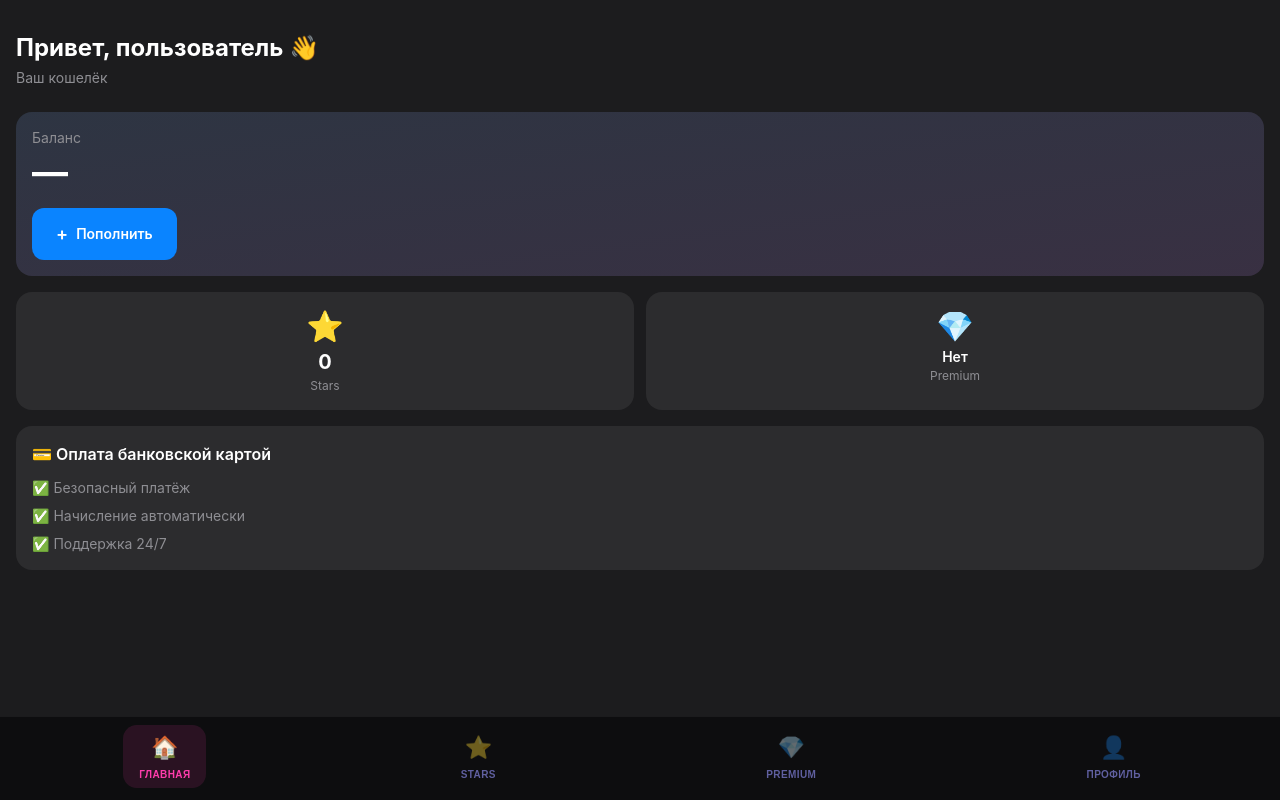
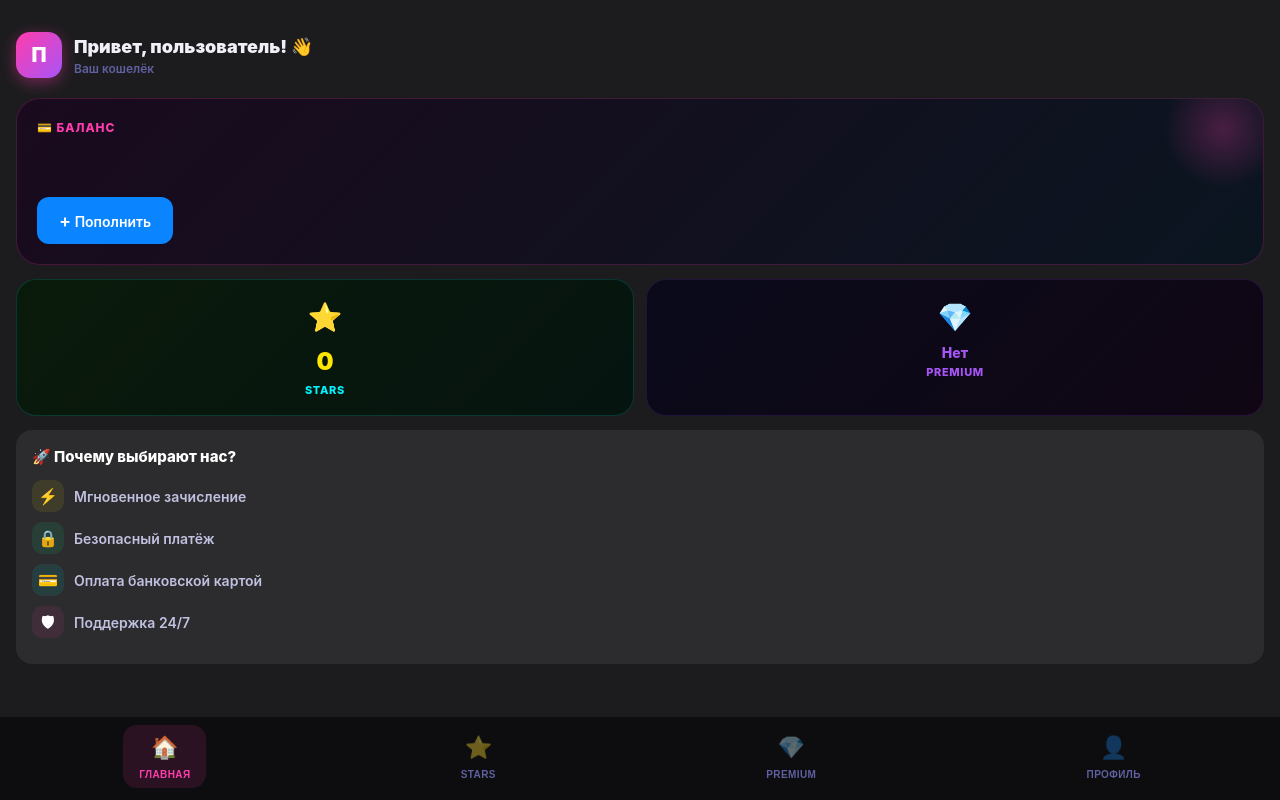
Before and after one commit to xasanboymatvafayev/bomiyoquzb, a Next.js app in the folder frontend/: page / in a window 1280 px wide. Built offline with nearby package versions, Linux system fonts and the light colour scheme; no server answers.

Commit message:
Update Home.tsx

```diff
--- a/frontend/src/components/Home.tsx
+++ b/frontend/src/components/Home.tsx
@@ -1,67 +1,108 @@
 'use client'
 
-interface HomeProps {
-  profile: any
-  onDeposit: () => void
-  onRefresh: () => void
-}
+interface HomeProps { profile: any; onDeposit: () => void; onRefresh: () => void }
 
-export default function Home({ profile, onDeposit, onRefresh }: HomeProps) {
+export default function Home({ profile, onDeposit }: HomeProps) {
+  const balance = profile ? Number(profile.balance).toLocaleString('ru-RU') : null
   const premiumDate = profile?.premium_expire
-    ? new Date(profile.premium_expire).toLocaleDateString('ru-RU', { day: 'numeric', month: 'long', year: 'numeric' })
+    ? new Date(profile.premium_expire).toLocaleDateString('ru-RU', { day: 'numeric', month: 'short' })
     : null
+  const name = profile?.username || window?.Telegram?.WebApp?.initDataUnsafe?.user?.first_name || 'пользователь'
 
   return (
-    <div className="p-4 space-y-4">
+    <div style={{ padding: '16px 16px 0' }}>
       {/* Header */}
-      <div className="pt-4 pb-2">
-        <h1 className="text-2xl font-bold">
-          Привет, {profile?.username || 'пользователь'} 👋
-        </h1>
-        <p className="text-[var(--tg-theme-hint-color)] text-sm mt-1">Ваш кошелёк</p>
+      <div className="afu" style={{ paddingTop: 16, marginBottom: 20 }}>
+        <div style={{ display: 'flex', alignItems: 'center', gap: 12 }}>
+          <div style={{
+            width: 46, height: 46, borderRadius: 14,
+            background: 'linear-gradient(135deg, #ff3cac, #a855f7)',
+            display: 'flex', alignItems: 'center', justifyContent: 'center',
+            fontSize: 20, fontWeight: 900, color: '#fff',
+            boxShadow: '0 4px 16px rgba(255,60,172,0.4)',
+          }}>
+            {name[0]?.toUpperCase() || '?'}
+          </div>
+          <div>
+            <p style={{ fontSize: 18, fontWeight: 900, color: '#f0f0f8' }}>
+              Привет, {name}! 👋
+            </p>
+            <p style={{ fontSize: 12, color: '#6060a0', fontWeight: 600 }}>Ваш кошелёк</p>
+          </div>
+        </div>
       </div>
 
       {/* Balance Card */}
-      <div className="card relative overflow-hidden">
-        <div className="absolute inset-0 bg-gradient-to-br from-blue-500/10 to-purple-500/10 pointer-events-none" />
-        <div className="relative">
-          <p className="text-[var(--tg-theme-hint-color)] text-sm">Баланс</p>
-          <p className="text-4xl font-bold mt-1">
-            {profile ? `${Number(profile.balance).toLocaleString('ru-RU')} ₽` : '—'}
+      <div className="afu2" style={{
+        background: 'linear-gradient(135deg, #1a0a1e, #0a1520)',
+        border: '1px solid rgba(255,60,172,0.2)',
+        borderRadius: 24, padding: 20, marginBottom: 14,
+        position: 'relative', overflow: 'hidden',
+      }}>
+        {/* Glow orb */}
+        <div style={{
+          position: 'absolute', top: -30, right: -20,
+          width: 120, height: 120,
+          background: 'radial-gradient(circle, rgba(255,60,172,0.25) 0%, transparent 70%)',
+          pointerEvents: 'none',
+        }} />
+        <p style={{ fontSize: 12, fontWeight: 800, textTransform: 'uppercase', letterSpacing: '0.08em', color: '#ff3cac', marginBottom: 4 }}>
+          💳 Баланс
+        </p>
+        {balance === null ? (
+          <div className="shimmer" style={{ width: 140, height: 40, borderRadius: 8, marginBottom: 16 }} />
+        ) : (
+          <p style={{ fontSize: 36, fontWeight: 900, color: '#fff', marginBottom: 16, letterSpacing: '-0.02em' }}>
+            {balance} <span style={{ fontSize: 20, color: '#ff3cac' }}>₽</span>
           </p>
-          <button
-            onClick={onDeposit}
-            className="mt-4 flex items-center gap-2 bg-[var(--tg-theme-button-color)] text-white font-semibold px-6 py-3 rounded-xl text-sm transition-opacity active:opacity-80"
-          >
-            <span className="text-lg">+</span> Пополнить
-          </button>
+        )}
+        <button onClick={onDeposit} className="btn-primary" style={{ width: 'auto', padding: '10px 22px', fontSize: 14 }}>
+          <span style={{ fontSize: 18 }}>+</span> Пополнить
+        </button>
+      </div>
+
+      {/* Stats Row */}
+      <div className="afu3" style={{ display: 'grid', gridTemplateColumns: '1fr 1fr', gap: 12, marginBottom: 14 }}>
+        <div style={{
+          background: 'linear-gradient(135deg, #0a1a0a, #061410)',
+          border: '1px solid rgba(0,245,255,0.15)',
+          borderRadius: 20, padding: 16, textAlign: 'center',
+        }}>
+          <span className="float" style={{ display: 'block', fontSize: 28, marginBottom: 6 }}>⭐️</span>
+          <p style={{ fontSize: 24, fontWeight: 900, color: '#ffe600' }}>{profile?.stars ?? 0}</p>
+          <p style={{ fontSize: 11, fontWeight: 800, color: '#00f5ff', textTransform: 'uppercase', letterSpacing: '0.06em', marginTop: 2 }}>Stars</p>
+        </div>
+        <div style={{
+          background: 'linear-gradient(135deg, #0a0a1a, #100614)',
+          border: '1px solid rgba(168,85,247,0.15)',
+          borderRadius: 20, padding: 16, textAlign: 'center',
+        }}>
+          <span className="float" style={{ display: 'block', fontSize: 28, marginBottom: 6, animationDelay: '0.5s' }}>💎</span>
+          <p style={{ fontSize: 14, fontWeight: 800, color: '#a855f7', lineHeight: 1.3 }}>
+            {premiumDate ? `до ${premiumDate}` : 'Нет'}
+          </p>
+          <p style={{ fontSize: 11, fontWeight: 800, color: '#a855f7', textTransform: 'uppercase', letterSpacing: '0.06em', marginTop: 2 }}>Premium</p>
         </div>
       </div>
 
-      {/* Stats Row */}
-      <div className="grid grid-cols-2 gap-3">
-        <div className="card text-center">
-          <p className="text-3xl">⭐️</p>
-          <p className="text-xl font-bold mt-1">{profile?.stars ?? 0}</p>
-          <p className="text-xs text-[var(--tg-theme-hint-color)] mt-0.5">Stars</p>
-        </div>
-        <div className="card text-center">
-          <p className="text-3xl">💎</p>
-          <p className="text-sm font-semibold mt-1 leading-tight">
-            {premiumDate ? `до ${premiumDate}` : 'Нет'}
-          </p>
-          <p className="text-xs text-[var(--tg-theme-hint-color)] mt-0.5">Premium</p>
-        </div>
-      </div>
-
-      {/* Quick info */}
-      <div className="card space-y-3">
-        <p className="font-semibold">💳 Оплата банковской картой</p>
-        <div className="space-y-2 text-sm text-[var(--tg-theme-hint-color)]">
-          <p>✅ Безопасный платёж</p>
-          <p>✅ Начисление автоматически</p>
-          <p>✅ Поддержка 24/7</p>
-        </div>
+      {/* Info card */}
+      <div className="afu4 card" style={{ marginBottom: 16 }}>
+        <p style={{ fontWeight: 800, marginBottom: 12, fontSize: 15 }}>🚀 Почему выбирают нас?</p>
+        {[
+          { icon: '⚡️', text: 'Мгновенное зачисление', color: '#ffe600' },
+          { icon: '🔒', text: 'Безопасный платёж', color: '#00ff87' },
+          { icon: '💳', text: 'Оплата банковской картой', color: '#00f5ff' },
+          { icon: '🛡', text: 'Поддержка 24/7', color: '#ff3cac' },
+        ].map(({ icon, text, color }) => (
+          <div key={text} style={{ display: 'flex', alignItems: 'center', gap: 10, marginBottom: 10 }}>
+            <span style={{
+              width: 32, height: 32, borderRadius: 10,
+              background: `${color}18`, display: 'flex', alignItems: 'center', justifyContent: 'center',
+              fontSize: 16, flexShrink: 0,
+            }}>{icon}</span>
+            <span style={{ fontSize: 14, fontWeight: 600, color: '#c0c0e0' }}>{text}</span>
+          </div>
+        ))}
       </div>
     </div>
   )
```
